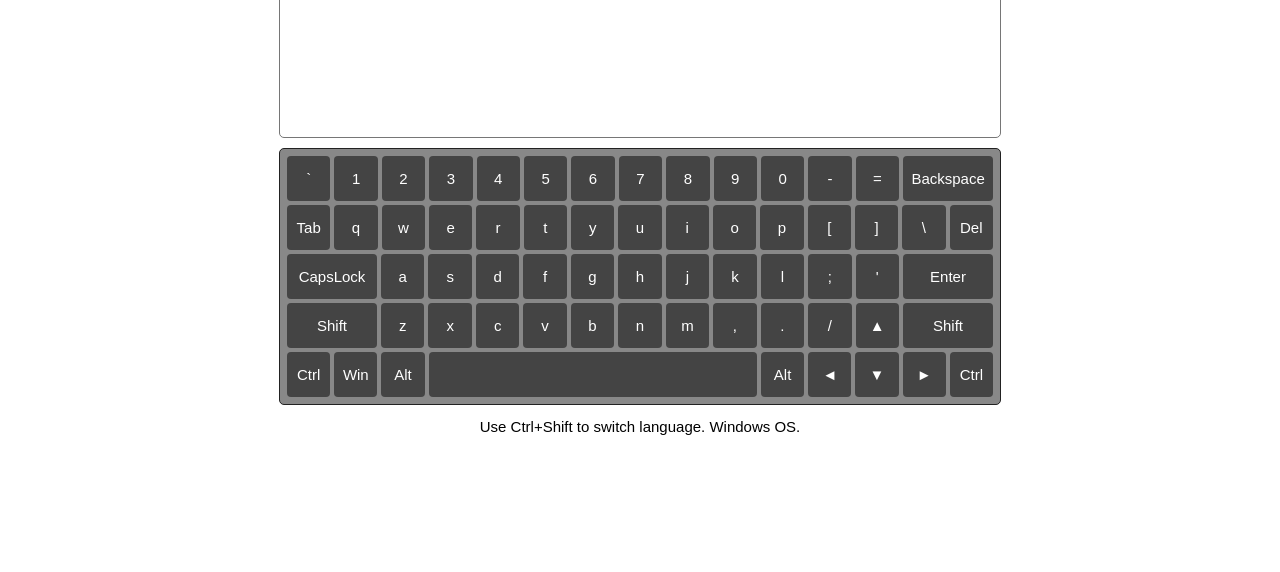
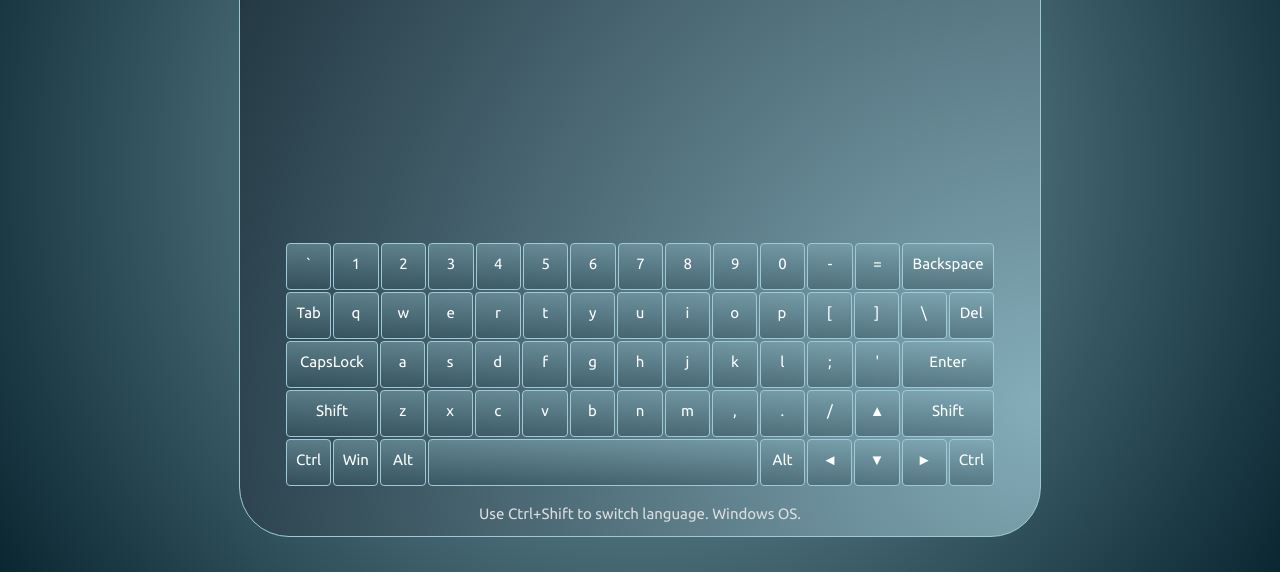
Before and after one commit to svr-by/virtual-keyboard, a website with bundled scripts: page index.html in a window 1280 px wide. Shown: the part 228-800 px from the top of the page. Built offline with nearby package versions, Linux system fonts and the light colour scheme.

Commit message:
feat: add styles

```diff
--- a/js/keyboard.js
+++ b/js/keyboard.js
@@ -13,12 +13,14 @@ export default class Keyboard {
   }
 
   buildKeyboard(wrapper) {
-    this.elements.title = buildElement('h1', 'title', wrapper, 'Virtual keyboard');
-    this.elements.textarea = buildElement('textarea', 'textarea', wrapper);
-    this.elements.keyboard = buildElement('div', 'keyboard', wrapper);
+    this.elements.wrapperInner = buildElement('div', 'wrapper__inner', wrapper);
+    this.elements.title = buildElement('h1', 'title', this.elements.wrapperInner, 'VIRTUAL KEYBOARD');
+    this.elements.textarea = buildElement('textarea', 'textarea', this.elements.wrapperInner);
+    this.elements.textarea.setAttribute('spellcheck', false);
+    this.elements.keyboard = buildElement('div', 'keyboard', this.elements.wrapperInner);
     this.elements.keyboardInner = buildElement('div', 'keyboard__inner', this.elements.keyboard);
     this.keys.forEach(keyObj => this.elements.keyboardInner.appendChild(keyObj.element));
-    this.elements.help = buildElement('p', 'help', wrapper, 'Use Ctrl+Shift to switch language. Windows OS.');
+    this.elements.help = buildElement('p', 'help', this.elements.wrapperInner, 'Use Ctrl+Shift to switch language. Windows OS.');
     this.addListeners();
   }
 
--- a/js/keys.js
+++ b/js/keys.js
@@ -1,10 +1,11 @@
 export class Key {
   constructor(key, lang) {
     this.code = key.code;
-    this.lowerEn = key.lowerEn;
-    this.upperEn = key.upperEn;
-    this.lowerRu = key.lowerRu;
-    this.upperRu = key.upperRu;
+    [this.lowerEn, this.upperEn] = [key.lowerEn, key.upperEn];
+    [this.lowerRu, this.upperRu] = [key.lowerRu, key.upperRu];
+    // this.upperEn = key.upperEn;
+    // this.lowerRu = key.lowerRu;
+    // this.upperRu = key.upperRu;
     this.visibleChar = this.lowerEn;
     this.buildKey(lang);
   }
--- /dev/null
+++ b/styles/base/_typography.scss
@@ -0,0 +1,9 @@
+/* ubuntu-regular - latin_cyrillic */
+@font-face {
+    font-family: 'Ubuntu';
+    font-style: normal;
+    font-weight: 400;
+    src: local(''),
+         url('../assets/fonts/ubuntu-v20-latin_cyrillic-regular.woff2') format('woff2'),
+         url('../assets/fonts/ubuntu-v20-latin_cyrillic-regular.woff') format('woff');
+  }
--- a/styles/components/_keyboard.scss
+++ b/styles/components/_keyboard.scss
@@ -1,29 +1,71 @@
+.wrapper__inner {
+    width: 800px;
+    border: 1px solid #9fc9d8;
+    border-radius: 50px;
+    margin: 0 auto;
+    background-color: #527581;
+    background: radial-gradient(circle, rgb(132, 173, 185) 0%, rgb(20, 38, 49) 100%);
+    background-position: 0% 20%;
+    background-size: 200% 200%;
+}
+
+.title {
+    padding: 50px;
+    margin: 0px auto;
+    text-align: center;
+    color: #dddddd;
+}
+
+.textarea {
+    display: block;
+    width: 700px;
+    height: 200px;
+    margin: 10px auto 10px;
+    padding: 10px;
+    font-size: 18px;
+    background-color: rgba(132, 173, 185, 0);
+    color: #dddddd;
+    border: none;
+    border-radius: 5px;
+    resize: none;
+
+    &:focus {
+        outline: 1px solid #9fc9d8;
+    }
+
+    &::-webkit-scrollbar {
+        width: 7px;
+        background-color: #527581;
+    }
+
+    &::-webkit-scrollbar-thumb {
+        background-color: #9fc9d8;
+    }
+}
+
 .keyboard {
-    display: flex;
     padding: 5px;
     width: 710px;
     margin: 0 auto;
-    background: #888888;
-    border: 1px solid #222222;
-    border-radius: 5px;
+    background: none;
+    border: none;
 }
 .keyboard__inner {
     display: flex;
     flex-wrap: wrap;
 }
 .key {
-    display: inline-flex;
-    align-items: center;
-    justify-content: center;
-    vertical-align: top;
     flex-grow: 1;
     height: 45px;
+    line-height: 40px;
+    text-align: center;
     width: 6%;
     max-width: 90px;
-    margin: 2px;
+    margin: 1px;
+    border: 1px solid #9fc9d8;
     border-radius: 4px;
-    border: none;
-    background: #444444;
+    background: rgb(129,171,183);
+    background: linear-gradient(180deg, rgba(129,171,183,0.5) 0%, rgba(52,83,94,0.5) 100%);
     color: #ffffff;
     cursor: pointer;
     padding: 0;
@@ -31,7 +73,7 @@
     user-select: none;
 
     &:hover {
-        background: #666666;
+        background: rgba(129,171,183,1);
     }
 
     &[data-code="Backspace"],
@@ -50,16 +92,17 @@
     }
 
     &[data-lang="RUS"] {
-        color: #25ed43;
+        color: #49fdf4;
     }
 
     &.key--pressed {
         border-radius: 20px;
-        background: #0095ff;
+        background: rgba(44,86,100,1)
     }
 }
 
 .help {
     margin: 10px auto;
     text-align: center;
+    color: #dddddd;
 }
--- a/styles/layout/_main.scss
+++ b/styles/layout/_main.scss
@@ -1,30 +1,21 @@
+body {
+    background: rgb(132,173,185);
+    background: radial-gradient(circle, rgba(132,173,185,1) 0%, rgba(10,38,49,1) 100%);
+}
+
 .main {
     box-sizing: inherit;
-    font-family: 'Arial';
+    font-family: 'Ubuntu';
     font-style: normal;
     font-weight: 400;
     font-size: 15px;
     line-height: 160%;
+    height: 100vh;
 }
+
 .wrapper {
     max-width: 1280px;
-    min-width: 300px;
+    min-width: 800px;
     margin: 0 auto;
-    padding: 0 40px;
+    padding: 100px 0 0;
 }
-.title {
-    padding-top: 100px;
-    margin: 10px auto;
-    text-align: center;
-}
-.textarea {
-    display: block;
-    width: 700px;
-    height: 200px;
-    margin: 10px auto 10px;
-    padding: 10px;
-    font-size: 18px;
-    color: #444444;
-    border-radius: 5px;
-    resize: none;
-}
--- a/styles/main.scss
+++ b/styles/main.scss
@@ -1,3 +1,4 @@
 @import 'base/normalize';
+@import 'base/typography';
 @import 'components/keyboard';
 @import 'layout/main';
```
Also changed, not shown: package.json (added, +28 -0 lines), .eslintrc.json, assets/fonts/ubuntu-v20-latin_cyrillic-regular.woff (added), assets/fonts/ubuntu-v20-latin_cyrillic-regular.woff2 (added), styles/main.css, 3 other files.
